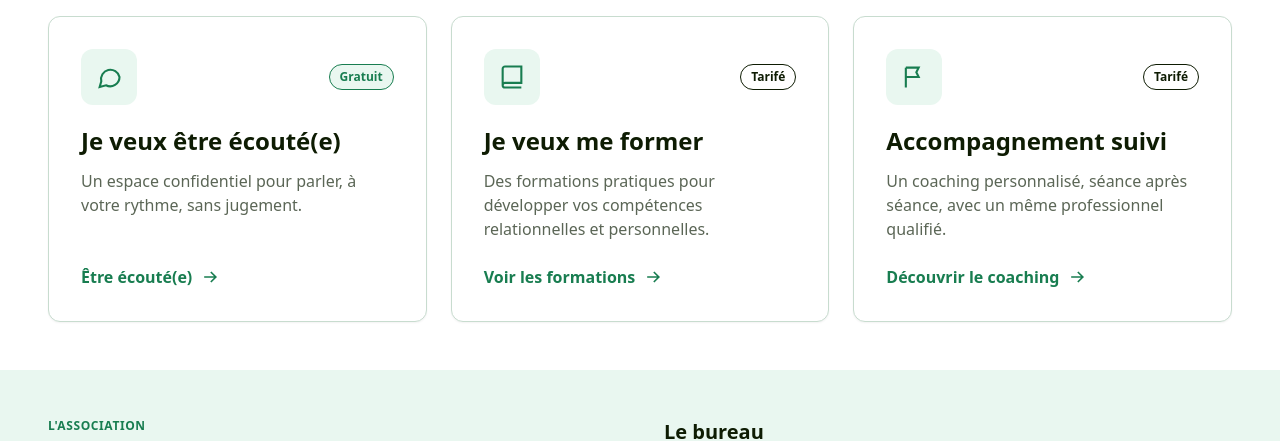
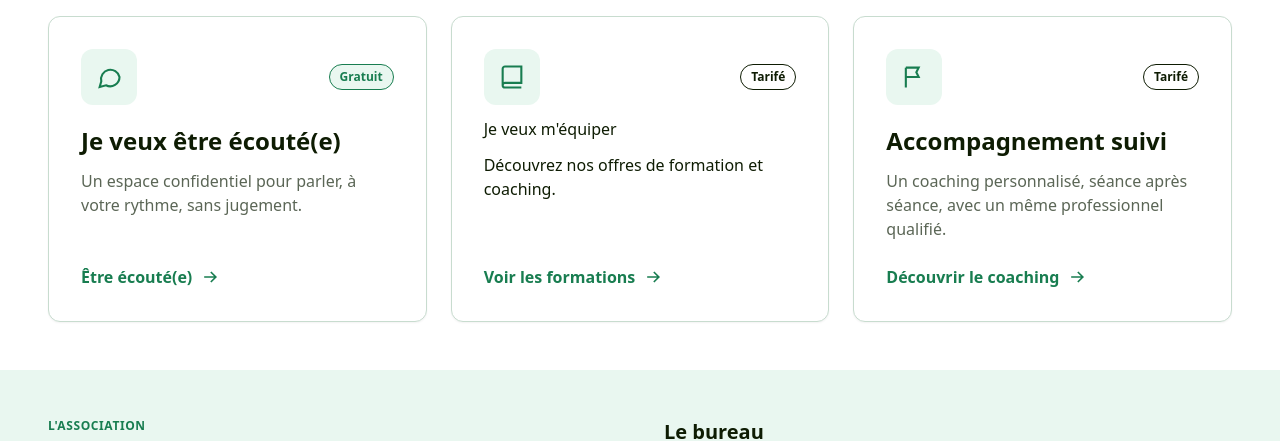
Before and after one commit to hackdave21/ezerhome_frontend, a website built with Vite: page pages/site/accueil.html in a window 1280 px wide. Shown: the part 735-1176 px from the top of the page. Built offline with nearby package versions, Linux system fonts and the light colour scheme.

Commit message:
Boutons d'action (CTA)

```diff
--- a/pages/site/accueil.html
+++ b/pages/site/accueil.html
@@ -89,8 +89,8 @@
                             </span>
                             <span class="text-xs px-2.5 py-1 rounded-full border border-ezer-dark bg-white text-ezer-dark font-semibold">Tarifé</span>
                         </div>
-                        <h3 class="text-xl lg:text-2xl font-semibold text-ezer-dark mt-2">Je veux me former</h3>
-                        <p class="text-sm lg:text-base text-ezer-muted">Des formations pratiques pour développer vos compétences relationnelles et personnelles.</p>
+                        <h3 class=\"text-xl lg:text-2xl font-semibold text-ezer-dark mt-2\">Je veux m'équiper</h3>
+                        <p class=\"text-sm lg:text-base text-ezer-muted\">Découvrez nos offres de formation et coaching.</p>
                     </div>
                     <div class="inline-flex items-center gap-2 text-ezer-green font-semibold text-sm lg:text-base mt-6 group-hover:translate-x-1 transition-transform">
                         <span>Voir les formations</span>
```
